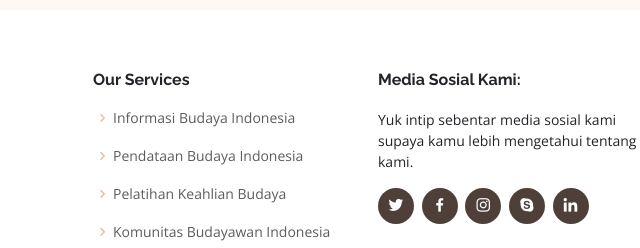
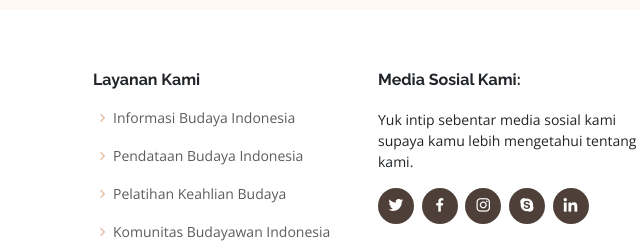
Before and after one commit to alvianiokta/alviani, a plain HTML site: page index.html in a window 1280 px wide. Shown: the part 6354-6602 px from the top of the page, 559-1199 px from the left. Drawn offline with nearby package versions, Linux system fonts and the light colour scheme.

Commit message:
Update index.html

```diff
--- a/index.html
+++ b/index.html
@@ -727,7 +727,7 @@ x
           </div>
 
           <div class="col-lg-3 col-md-6 footer-links">
-            <h4>Our Services</h4>
+            <h4>Layanan Kami</h4>
             <ul>
               <li><i class="bx bx-chevron-right"></i> <a>Informasi Budaya Indonesia</a></li>
               <li><i class="bx bx-chevron-right"></i> <a>Pendataan Budaya Indonesia</a></li>
```
